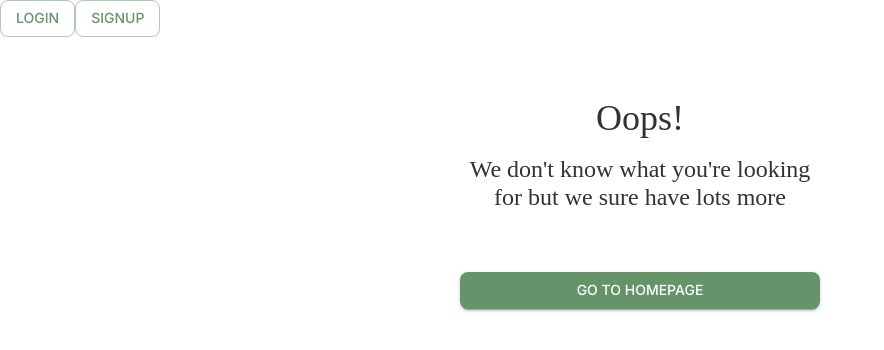
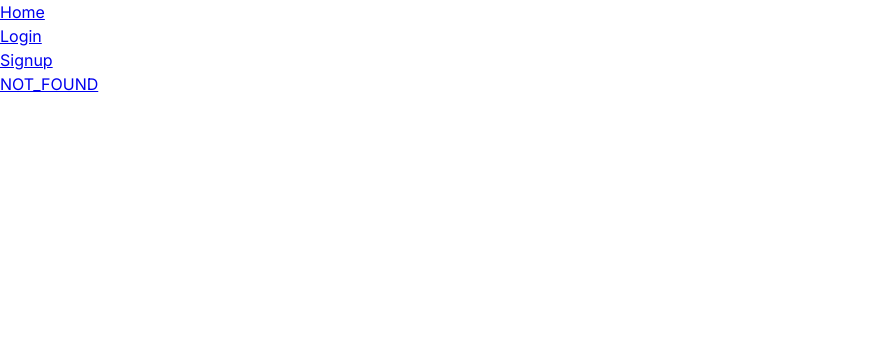
Before and after one commit to pesto-students/vaidhyamithra-fe-n11-beta, a React (Create React App) app: page / in a window 1280 px wide. Shown: the top 350 px of the page, without its empty margins (0-884 px from the left). Built offline with nearby package versions, Linux system fonts and the light colour scheme; a web font is replaced by a local one.

Commit message:
routing added - with react-router-v6

```diff
--- a/package.json
+++ b/package.json
@@ -13,6 +13,7 @@
     "@testing-library/user-event": "^12.1.10",
     "react": "^17.0.2",
     "react-dom": "^17.0.2",
+    "react-router-dom": "^6.0.2",
     "react-scripts": "4.0.3",
     "styled-components": "^5.3.3",
     "web-vitals": "^1.0.1"
--- a/src/App.js
+++ b/src/App.js
@@ -1,14 +1,19 @@
-import Login from "./components/organisms/login";
-import SignUp from "./components/organisms/signUp";
-import PageNotFound from "./pages/pageNotFound";
+import { ROUTES } from "./values/routes";
+import { Link, Outlet } from "react-router-dom";
 
 const App = () => {
   return (
-    <div>
-      <Login />
-      <SignUp />
-      <PageNotFound />
-    </div>
+    <>
+      <Link to={ROUTES.HOME}>Home</Link>
+      <br />
+      <Link to={ROUTES.LOGIN}>Login</Link>
+      <br />
+      <Link to={ROUTES.SIGNUP}>Signup</Link>
+      <br />
+      <Link to={ROUTES.NOT_FOUND}>NOT_FOUND</Link>
+      <br />
+      <Outlet />
+    </>
   );
 };
 
--- a/src/index.js
+++ b/src/index.js
@@ -5,12 +5,25 @@ import App from "./App";
 import reportWebVitals from "./reportWebVitals";
 import { theme } from "./styles";
 import { CssBaseline, ThemeProvider } from "@mui/material";
+import { BrowserRouter, Route, Routes } from "react-router-dom";
+import { ROUTES } from "./values/routes";
+import Login from "./components/organisms/login";
+import SignUP from "./components/organisms/signUp";
+import PageNotFound from "./pages/pageNotFound/PageNotFound";
 
 ReactDOM.render(
   <React.StrictMode>
     <ThemeProvider theme={theme}>
       <CssBaseline />
-      <App />
+      <BrowserRouter>
+        <Routes>
+          <Route path={ROUTES.HOME} element={<App />}>
+            <Route path={ROUTES.LOGIN} element={<Login />} />
+            <Route path={ROUTES.SIGNUP} element={<SignUP />} />
+            <Route path={ROUTES.NOT_FOUND} element={<PageNotFound />} />
+          </Route>
+        </Routes>
+      </BrowserRouter>
     </ThemeProvider>
   </React.StrictMode>,
   document.getElementById("root")
--- /dev/null
+++ b/src/values/routes.js
@@ -0,0 +1,6 @@
+export const ROUTES = {
+  HOME: "/",
+  LOGIN: "/login",
+  SIGNUP: "/signup",
+  NOT_FOUND: "/not-found",
+};
```
Also changed, not shown: 1 other file (tests, documents, lock files or other folders).
